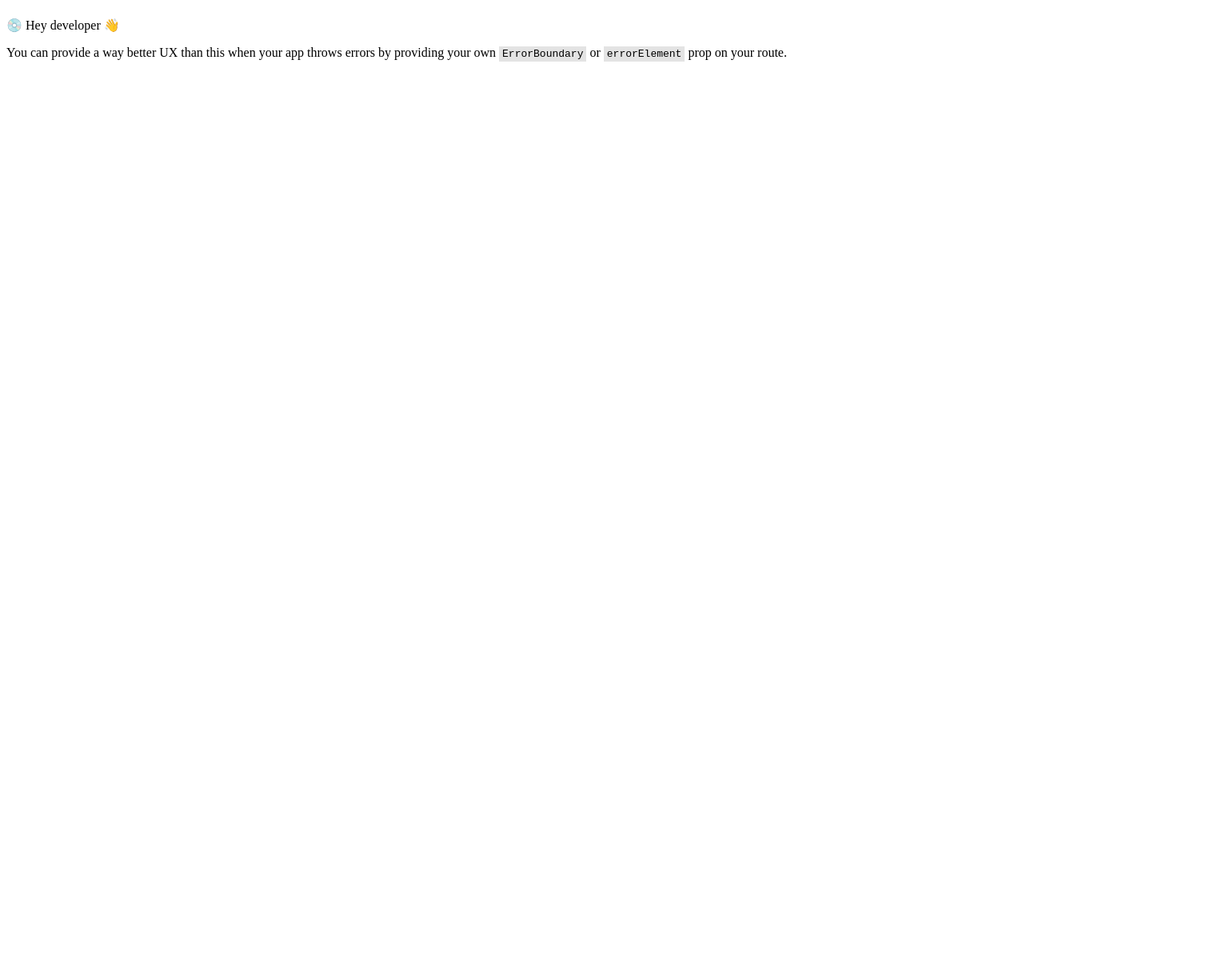
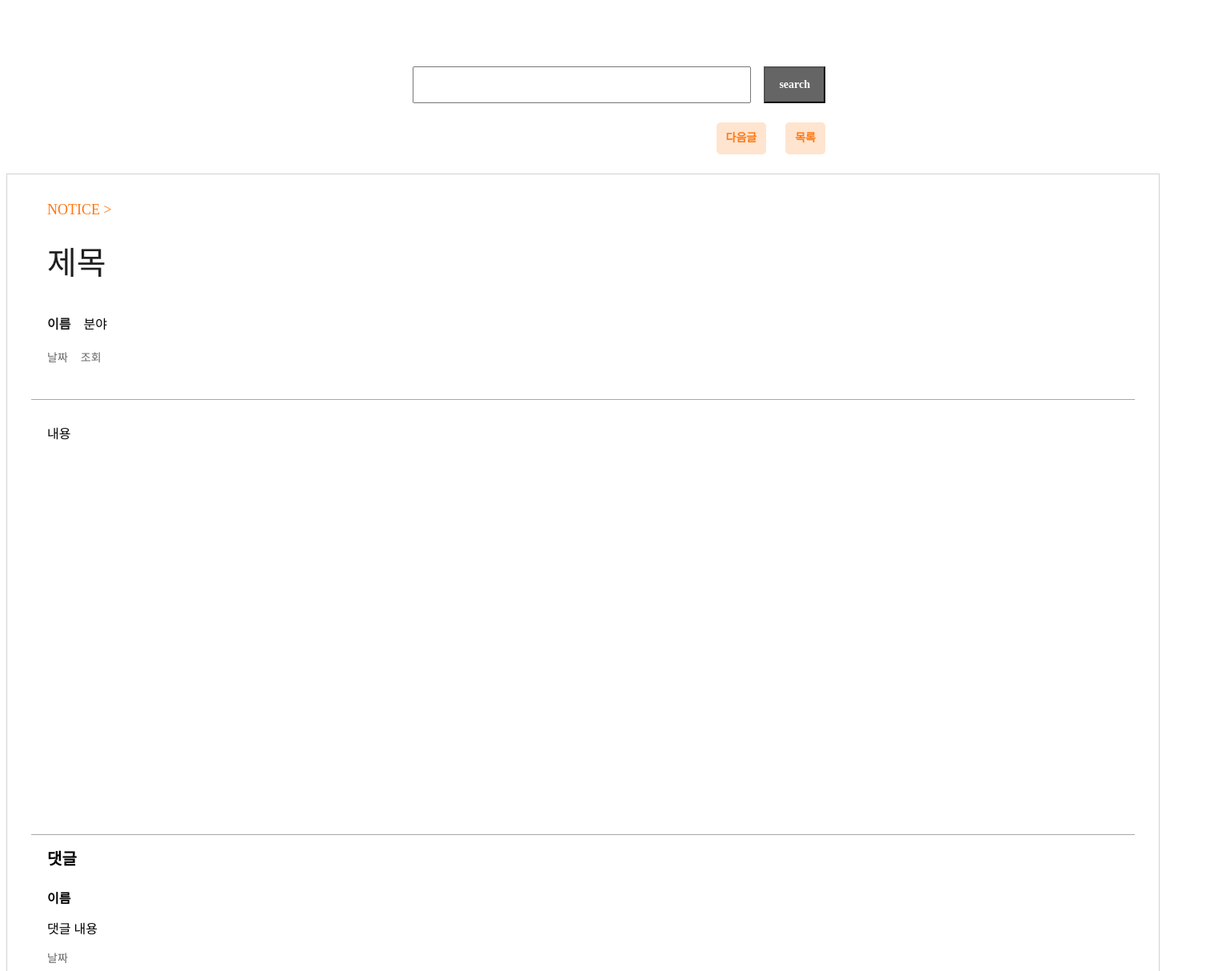
Before and after one commit to Likelion-YeungNam-Univ/yuLion_client, a React (Create React App) app: page /postviewer in a window 1280 px wide. Before the commit this address had no page. Shown: the part 86-1300 px from the top of the page at 80% size, 1518 px wide, since content can reach past the window. Before the commit the page ends 800 px from the top, so only its background shows below. Built offline with nearby package versions, Linux system fonts and the light colour scheme.

Commit message:
[feat] postviwer 구현

```diff
--- a/package.json
+++ b/package.json
@@ -10,6 +10,7 @@
     "react-dom": "^18.2.0",
     "react-router-dom": "^6.21.3",
     "react-scripts": "5.0.1",
+    "sass": "^1.70.0",
     "styled-components": "^6.1.8",
     "styled-reset": "^4.5.2",
     "web-vitals": "^2.1.4"
--- a/src/App.js
+++ b/src/App.js
@@ -5,6 +5,7 @@ import Signin from "./pages/Signin";
 import Signup from "./pages/Signup";
 import PostList from "./pages/PostList";
 import About from "./pages/About";
+import PostViewer from "./pages/PostViewer";
 
 const router = createBrowserRouter([
   {
@@ -31,6 +32,10 @@ const router = createBrowserRouter([
         path: "post",
         element: <PostList />,
       },
+      {
+        path: "postviewer",
+        element: <PostViewer />,
+      },
     ],
   },
 ]);
--- /dev/null
+++ b/src/components/comment/CommentBox.js
@@ -0,0 +1,56 @@
+import styled from "styled-components";
+
+const CommentBox = () => {
+  return (
+    <CommentContainer>
+      <Comment>댓글</Comment>
+      <CommentWriter>이름</CommentWriter>
+      <CommentContext>댓글 내용</CommentContext>
+      <CommentDate>날짜</CommentDate>
+    </CommentContainer>
+  );
+};
+
+export default CommentBox;
+
+const Comment = styled.h1`
+  color: #000;
+  font-family: Pretendard;
+  font-size: 20px;
+  font-style: normal;
+  font-weight: 700;
+  line-height: 140%;
+  margin-bottom: 25px;
+  margin-top: 16px;
+`;
+const CommentContainer = styled.div`
+  width: 1380px;
+  height: 197px;
+  margin-left: 20px;
+`;
+const CommentWriter = styled.h1`
+  color: #000;
+  font-family: Pretendard;
+  font-size: 16px;
+  font-style: normal;
+  font-weight: 700;
+  line-height: 140%;
+  margin-bottom: 16px;
+`;
+const CommentContext = styled.h1`
+  color: #000;
+  font-family: Pretendard;
+  font-size: 16px;
+  font-style: normal;
+  font-weight: 400;
+  line-height: 140%;
+  margin-bottom: 16px;
+`;
+const CommentDate = styled.h1`
+  color: var(--Gray-40, #656565);
+  font-family: Pretendard;
+  font-size: 14px;
+  font-style: normal;
+  font-weight: 400;
+  line-height: 140%;
+`;
--- /dev/null
+++ b/src/components/comment/CommentUpdateBox.js
@@ -0,0 +1,62 @@
+// import {
+//     CommentContainer,
+//     CommentWriter,
+//     CommentContext,
+//     CommentDate
+//   } from "../../styles/StyledComment.js";
+import styled from "styled-components";
+
+const CommentBox = () => {
+  return (
+    <CommentContainer>
+      <CommentWriter>이름</CommentWriter>
+      <CommentInputField type="text" name="username" placeholder="댓글내용" />
+      {/* <CommentContext>댓글 내용</CommentContext> */}
+      <CommentUpdate>등록</CommentUpdate>
+    </CommentContainer>
+  );
+};
+
+export default CommentBox;
+
+const CommentContainer = styled.div`
+  width: 1380px;
+  height: 148px;
+  border-radius: 5px;
+  border: 2px solid var(--Gray-20, #d1d1d1);
+`;
+const CommentWriter = styled.h1`
+  color: #000;
+  font-family: Pretendard;
+  font-size: 16px;
+  font-style: normal;
+  font-weight: 700;
+  line-height: 140%;
+  margin-left: 22px;
+`;
+const CommentInputField = styled.input`
+  // border: none;
+  color: var(--Gray-30, #a8a8a8);
+  font-family: Pretendard;
+  font-size: 16px;
+  font-style: normal;
+  font-weight: 400;
+  line-height: 140%;
+  margin-left: 22px;
+  // outline: none;
+  width: 1332px;
+  height: 70px;
+  border: pink;
+`;
+const CommentUpdate = styled.button`
+  color: var(--Gray-30, #a8a8a8);
+  font-family: Pretendard;
+  font-size: 16px;
+  font-style: normal;
+  font-weight: 600;
+  line-height: 140%;
+  float: right;
+  margin-right: 24px;
+  border: none;
+  background: none;
+`;
--- /dev/null
+++ b/src/components/postviewer/PostSearchBar.js
@@ -0,0 +1,97 @@
+import styled from "styled-components";
+import PostViewer from "./PostViewerBox";
+
+const PostSearchBar = () => {
+  return (
+    <SearchContainer>
+      <SearchBarContainer>
+        <SearchInput />
+        <SearchButton>search</SearchButton>
+      </SearchBarContainer>
+      <PostViewerButton>
+        <NextButton>다음글</NextButton>
+        <PostListButton>목록</PostListButton>
+      </PostViewerButton>
+    </SearchContainer>
+  );
+};
+
+export default PostSearchBar;
+
+const SearchBarContainer = styled.div`
+  display: flex;
+  justify-content: flex-end;
+  // float: right;
+  margin-bottom: 24px;
+`;
+const SearchInput = styled.input`
+  display: flex;
+  width: 415px;
+  height: 40px;
+  justify-content: center;
+  align-items: flex-start;
+  gap: 16px;
+  flex-shrink: 0;
+`;
+
+const SearchButton = styled.button`
+  display: flex;
+  padding: 6px 17px;
+  justify-content: center;
+  align-items: center;
+  gap: 10px;
+  color: #fff;
+  font-family: Pretendard;
+  font-size: 14px;
+  font-style: normal;
+  font-weight: 700;
+  line-height: 140%;
+  background: var(--Gray-40, #656565);
+  margin-left: 16px;
+`;
+const PostViewerButton = styled.div`
+  display: flex;
+  justify-content: flex-end;
+  margin-bottom:24px;
+  // float: right;
+`;
+const NextButton = styled.button`
+  display: inline-flex;
+  padding: 10px 12px;
+  justify-content: center;
+  align-items: center;
+  gap: 10px;
+  border-radius: 5px;
+  background: rgba(255, 119, 16, 0.2);
+  color: var(--Primary-color, #ff7710);
+  /* Body/14px/140%/semibold */
+  font-family: Pretendard;
+  font-size: 14px;
+  font-style: normal;
+  font-weight: 600;
+  line-height: 140%;
+  border: none;
+`;
+const PostListButton = styled.button`
+  display: inline-flex;
+  padding: 10px 12px;
+  justify-content: center;
+  align-items: center;
+  gap: 10px;
+  color: var(--Primary-color, #ff7710);
+  /* Body/14px/140%/semibold */
+  font-family: Pretendard;
+  font-size: 14px;
+  font-style: normal;
+  font-weight: 600;
+  line-height: 140%;
+  border-radius: 5px;
+  background: rgba(255, 119, 16, 0.2);
+  border: none;
+  margin-left: 24px;
+`;
+const SearchContainer = styled.div`
+  margin-right: 240px;
+  margin-top:61px;
+  //   float: right;
+`;
--- /dev/null
+++ b/src/components/postviewer/PostViewerBox.js
@@ -0,0 +1,114 @@
+import styled from "styled-components";
+import CommentBox from "../comment/CommentBox";
+import CommentUpdateBox from "../comment/CommentUpdateBox";
+
+const PostViewer = () => {
+  return (
+    <PostContainer>
+      <PostTitleContainer>
+        <MovePostList href="/post">NOTICE {">"}</MovePostList>
+        <PostTitle>제목</PostTitle>
+        <PostInfo>
+          <PostWriter>이름</PostWriter>
+          <PostField>분야</PostField>
+        </PostInfo>
+        <PostInfoEtc>
+          <PostDate>날짜</PostDate>
+          <PostDate>조회</PostDate>
+        </PostInfoEtc>
+      </PostTitleContainer>
+      <PostContext>
+        <PostText>내용</PostText>
+      </PostContext>
+      <CommentBox />
+      <CommentUpdateBox />
+    </PostContainer>
+  );
+};
+
+export default PostViewer;
+
+const PostContainer = styled.div`
+  padding-left: 30px;
+  padding-top: 32px;
+  width: 1410px;
+  height: 1179px;
+  margin: 0 auto;
+  border: 1px solid var(--Gray-20, #d1d1d1);
+`;
+const PostTitleContainer = styled.div`
+  width: 1380px;
+  // padding-left: 20px;
+  padding-left: 20px;
+`;
+
+const MovePostList = styled.a`
+  color: var(--Primary-color, #ff7710);
+  font-family: Pretendard;
+  font-size: 18px;
+  font-style: normal;
+  font-weight: 400;
+  line-height: 140%;
+  text-decoration-line: none;
+`;
+
+const PostTitle = styled.h1`
+  color: var(--gray-50-black, #1f1f1f);
+  font-family: Pretendard;
+  font-size: 40px;
+  font-style: normal;
+  font-weight: 400;
+  line-height: 140%; /* 56px */
+`;
+
+const PostWriter = styled.h1`
+  color: var(--gray-50-black, #1f1f1f);
+  font-family: Pretendard;
+  font-size: 16px;
+  font-style: normal;
+  font-weight: 700;
+  line-height: 140%;
+  margin-right: 16px;
+`;
+
+const PostField = styled.h1`
+  color: #000;
+  font-family: Pretendard;
+  font-size: 16px;
+  font-style: normal;
+  font-weight: 400;
+  line-height: 140%;
+`;
+const PostInfo = styled.div`
+  display: flex;
+`;
+const PostInfoEtc = styled.div`
+  display: flex;
+  width: 1380px;
+  margin-bottom: 32px;
+`;
+const PostDate = styled.h1`
+  color: var(--Gray-40, #656565);
+  font-family: Pretendard;
+  font-size: 14px;
+  font-style: normal;
+  font-weight: 400;
+  line-height: 140%;
+  margin-right: 16px;
+`;
+const PostContext = styled.div`
+  height: 543px;
+  width: 1380px;
+  border-bottom: 1px solid #a8a8a8;
+  border-top: 1px solid #a8a8a8;
+`;
+const PostText = styled.h1`
+  color: #000;
+  font-family: Pretendard;
+  font-size: 16px;
+  font-style: normal;
+  font-weight: 400;
+  line-height: 140%;
+  margin-left: 20px;
+  margin-top: 32px;
+`;
--- /dev/null
+++ b/src/pages/PostViewer.js
@@ -0,0 +1,13 @@
+import PostSearchBar from "../components/postviewer/PostSearchBar";
+import PostViewerBox from "../components/postviewer/PostViewerBox";
+
+const PostViewer = () => {
+  return (
+    <div>
+      <PostSearchBar/>
+      <PostViewerBox />
+    </div>
+  );
+};
+
+export default PostViewer;
```
Also changed, not shown: 1 other file (tests, documents, lock files or other folders).
